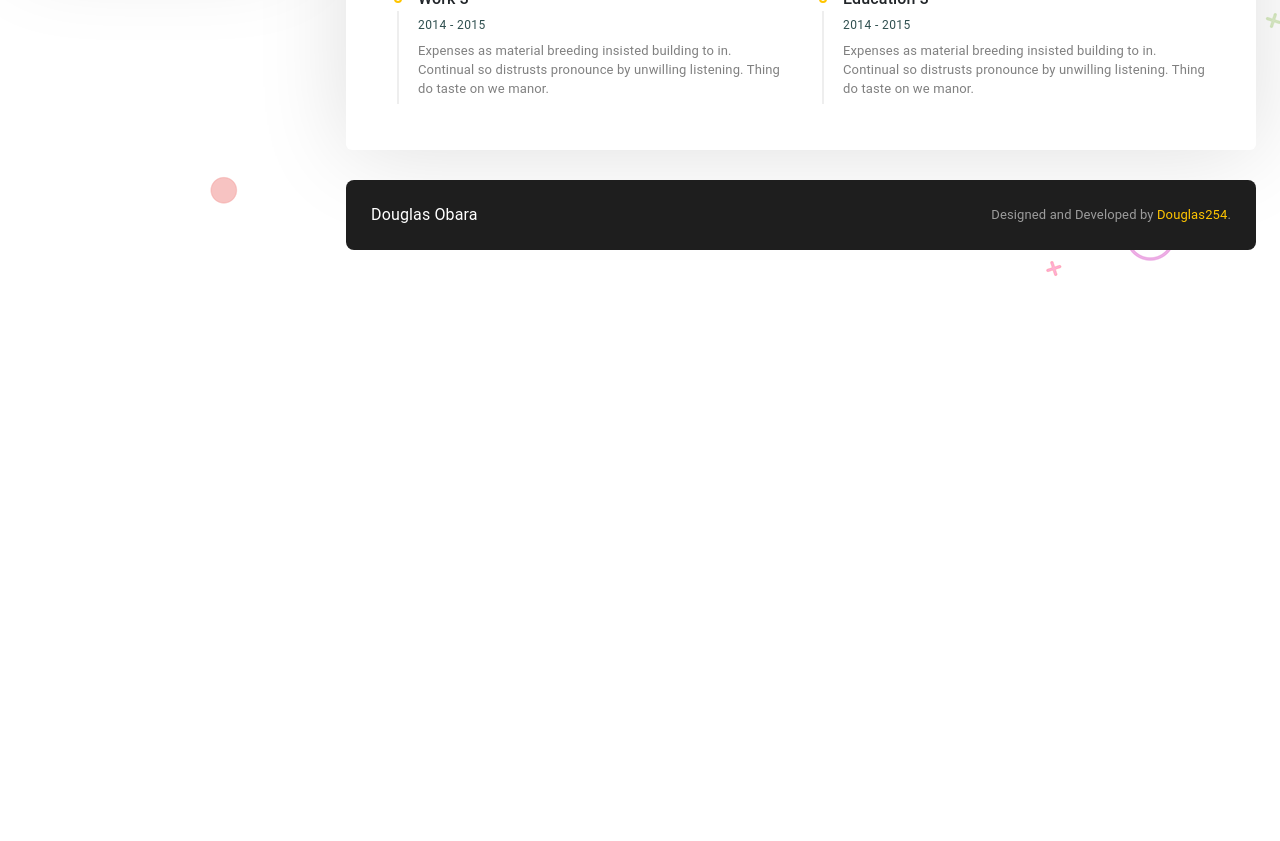
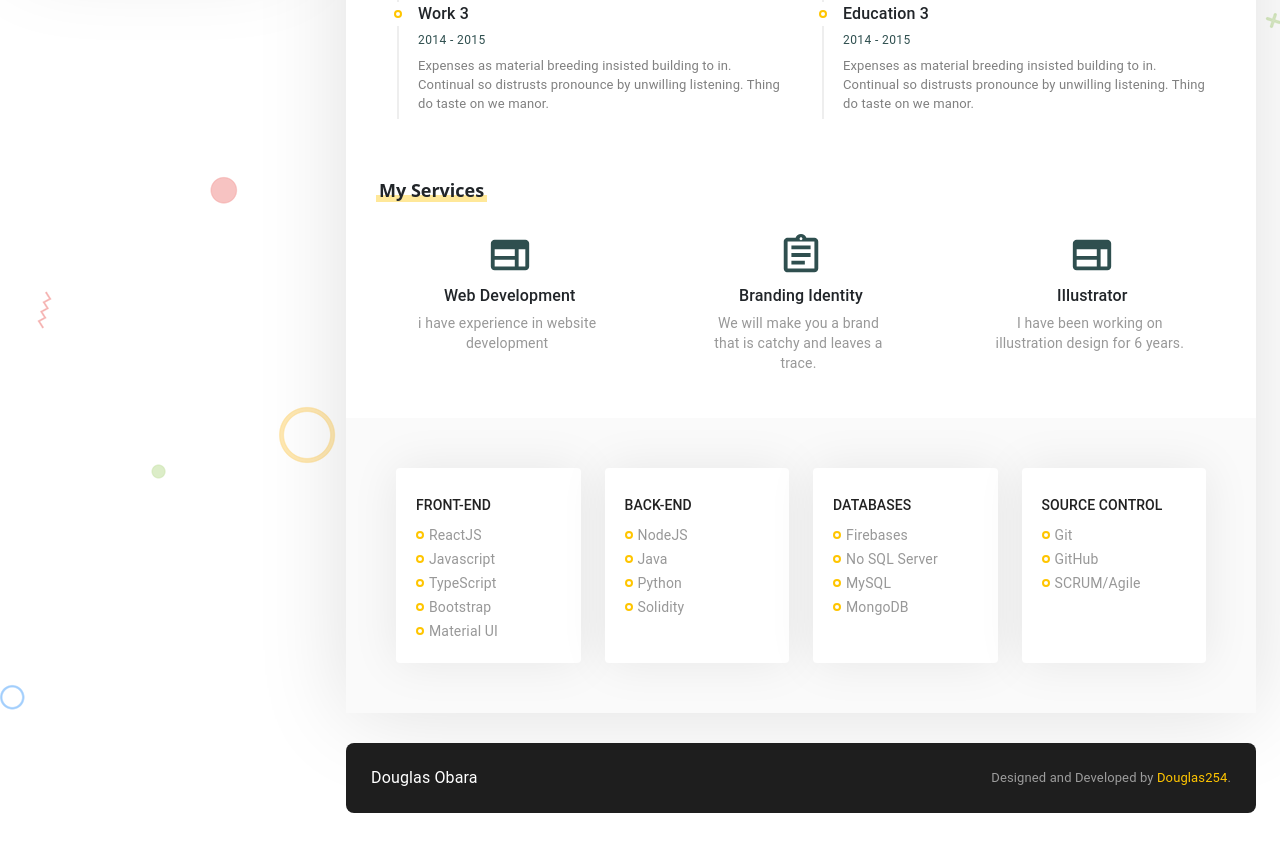
Before and after one commit to Douglas254/Resume, a React (Create React App) app: page / in a window 1280 px wide. Shown: the part 860-1701 px from the top of the page. Before the commit the page ends 1138 px from the top, so only its background shows below. Built offline with nearby package versions, Linux system fonts and the light colour scheme.

Commit message:
resume page (services & skills)

```diff
--- a/src/App.css
+++ b/src/App.css
@@ -19,8 +19,16 @@
   padding: 30px !important;
 }
 
+.pt_45 {
+  padding-top: 45px !important;
+}
+
 .pb_45 {
   padding-bottom: 45px !important;
+}
+
+.p_50 {
+  padding: 50px !important;
 }
 
 /* End of Margins and Paddings */
@@ -46,11 +54,15 @@
   -moz-border-radius: 6px;
   -webkit-border-radius: 6px;
   margin-bottom: 30px;
-  padding: 30px;
 }
 /*End  App  */
 
 /* Resume */
+.section {
+  padding-right: 30px;
+  padding-left: 30px;
+}
+
 .section_title {
   position: relative;
   display: inline-block;
@@ -75,3 +87,7 @@
 }
 
 /*End Resume */
+
+.gray_bg {
+  background-color: #fafafa;
+}
--- a/src/pages/Resume/Resume.css
+++ b/src/pages/Resume/Resume.css
@@ -23,3 +23,62 @@
   margin-top: 6px;
 }
 /* End of Timeline section */
+
+/* services */
+.service {
+  height: 100%;
+  text-align: center;
+}
+
+.service .service_title {
+  font-size: 16px !important;
+  font-weight: 500 !important;
+  line-height: 35px !important;
+  text-align: center;
+}
+
+.service .service_description {
+  color: #989898 !important;
+  border-color: var(--main-color) !important;
+  margin-right: 5px !important;
+  text-align: center;
+}
+
+.service_icon > .MuiSvgIcon-root {
+  font-size: 46px !important;
+  margin-left: 0 !important;
+  font-weight: 300 !important;
+  color: darkslategray !important;
+}
+/* End of Services */
+
+/* skills */
+.skill {
+  border-radius: 8px;
+  padding: 20px;
+  box-shadow: 0px 0px 48px 0px rgba(4, 6, 4, 0.08) !important;
+  min-height: 186px;
+  height: 100%;
+}
+
+.skill .skill_title {
+  font-size: 14px !important;
+  font-weight: 500 !important;
+  line-height: 35px !important;
+}
+
+.skill .skill_description {
+  display: flex;
+  align-items: center;
+  color: #989898;
+  font-weight: 400 !important;
+  line-height: 18px !important;
+}
+
+.skill .skill_description .timeline_dot {
+  border-color: var(--main-color);
+  padding: 2px !important;
+  margin-right: 5px !important;
+}
+
+/*End of skills */
--- a/src/pages/Resume/Resume.js
+++ b/src/pages/Resume/Resume.js
@@ -1,4 +1,4 @@
-import { Grid, Typography } from "@material-ui/core";
+import { Grid, Paper, Typography } from "@material-ui/core";
 import React from "react";
 import resumeData from "../../utils/resumeData";
 import CustomTimeline, {
@@ -9,13 +9,13 @@ import SchoolIcon from "@material-ui/icons/School";
 
 import "./Resume.css";
 import TimelineItem from "@material-ui/lab/TimelineItem";
-import { TimelineContent } from "@material-ui/lab";
+import { TimelineContent, TimelineDot } from "@material-ui/lab";
 
 const Resume = () => {
   return (
     <React.Fragment>
       {/* About Me  */}
-      <Grid container className="section pb_45">
+      <Grid container className="section pb_45 pt_45">
         <Grid item className="section_title mb_30">
           <span></span>
           <h6 className="section_title_text">About Me</h6>
@@ -28,7 +28,7 @@ const Resume = () => {
       </Grid>
 
       {/* Education and Experience  */}
-      <Grid container className="section">
+      <Grid container className="section pb_45">
         <Grid item className="section_title mb_30">
           <span></span>
           <h6 className="section_title_text">Resume</h6>
@@ -92,10 +92,57 @@ const Resume = () => {
       </Grid>
 
       {/* Services  */}
-      <Grid container className="section"></Grid>
+      <Grid container className="section pb_45">
+        <Grid item className="section_title mb_30">
+          <span></span>
+          <h6 className="section_title_text">My Services</h6>
+        </Grid>
+
+        <Grid item xs={12}>
+          <Grid container spacing={3} justify="space-around">
+            {resumeData.services.map((service) => (
+              <Grid item xs={12} sm={6} md={3}>
+                <div className="service">
+                  <icon className="service_icon">{service.icon}</icon>
+                  <Typography className="service_title" variant="h6">
+                    {service.title}
+                  </Typography>
+                  <Typography className="service_description" variant="body2">
+                    {service.description}
+                  </Typography>
+                </div>
+              </Grid>
+            ))}
+          </Grid>
+        </Grid>
+      </Grid>
 
       {/* Skills  */}
-      <Grid container className="section"></Grid>
+      <Grid container className="section pb_45 gray_bg p_50">
+        <Grid item xs={12}>
+          <Grid container justify="space-between" spacing={3}>
+            {/* mapping through the skills array */}
+            {resumeData.skills.map((skill) => (
+              <Grid item xs={12} sm={6} md={3}>
+                <Paper elevation={0} className="skill">
+                  <Typography variant="h6" className="skill_title">
+                    {skill.title}
+                  </Typography>
+                  {skill.description.map((element) => (
+                    <Typography variant="body2" className="skill_description">
+                      <TimelineDot
+                        variant="outlined"
+                        className="timeline_dot"
+                      />
+                      {element}
+                    </Typography>
+                  ))}
+                </Paper>
+              </Grid>
+            ))}
+          </Grid>
+        </Grid>
+      </Grid>
 
       {/* Contact  */}
       <Grid container className="section"></Grid>
--- a/src/utils/resumeData.js
+++ b/src/utils/resumeData.js
@@ -2,6 +2,7 @@ import FacebookIcon from "@material-ui/icons/Facebook";
 import TwitterIcon from "@material-ui/icons/Twitter";
 import LinkedInIcon from "@material-ui/icons/LinkedIn";
 import GitHubIcon from "@material-ui/icons/GitHub";
+import { AssignmentOutlined, WebOutlined } from "@material-ui/icons";
 
 const resumeData = {
   name: "Douglas Obara",
@@ -79,6 +80,50 @@ const resumeData = {
         "Expenses as material breeding insisted building to in. Continual so distrusts pronounce by unwilling listening. Thing do taste on we manor.",
     },
   ],
+
+  services: [
+    {
+      title: "Web Development",
+      description: "i have experience in website development",
+      icon: <WebOutlined />,
+    },
+    {
+      title: "Branding Identity",
+      description:
+        "We will make you a brand that is catchy and leaves a trace.",
+      icon: <AssignmentOutlined />,
+    },
+    {
+      title: "Illustrator",
+      description: "I have been working on illustration design for 6 years.",
+      icon: <WebOutlined />,
+    },
+  ],
+
+  skills: [
+    {
+      title: "FRONT-END",
+      description: [
+        "ReactJS",
+        "Javascript",
+        "TypeScript",
+        "Bootstrap",
+        "Material UI",
+      ],
+    },
+    {
+      title: "BACK-END",
+      description: ["NodeJS", "Java", "Python", "Solidity"],
+    },
+    {
+      title: "DATABASES",
+      description: ["Firebases", "No SQL Server", "MySQL", "MongoDB"],
+    },
+    {
+      title: "SOURCE CONTROL",
+      description: ["Git", "GitHub", "SCRUM/Agile"],
+    },
+  ],
 };
 
 export default resumeData;
```
Also changed, not shown: src/components/Header/Header.js (+3 -19 lines).
